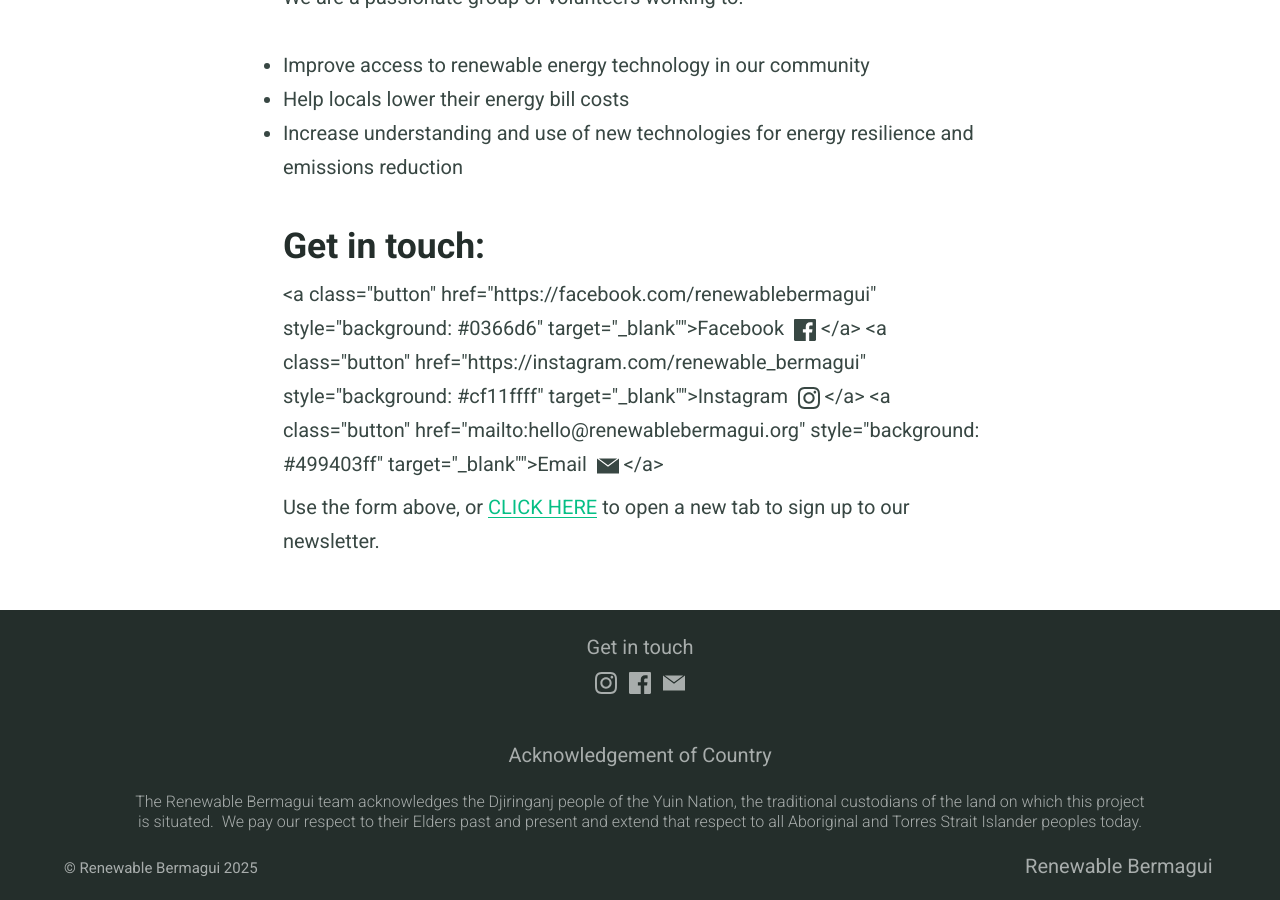
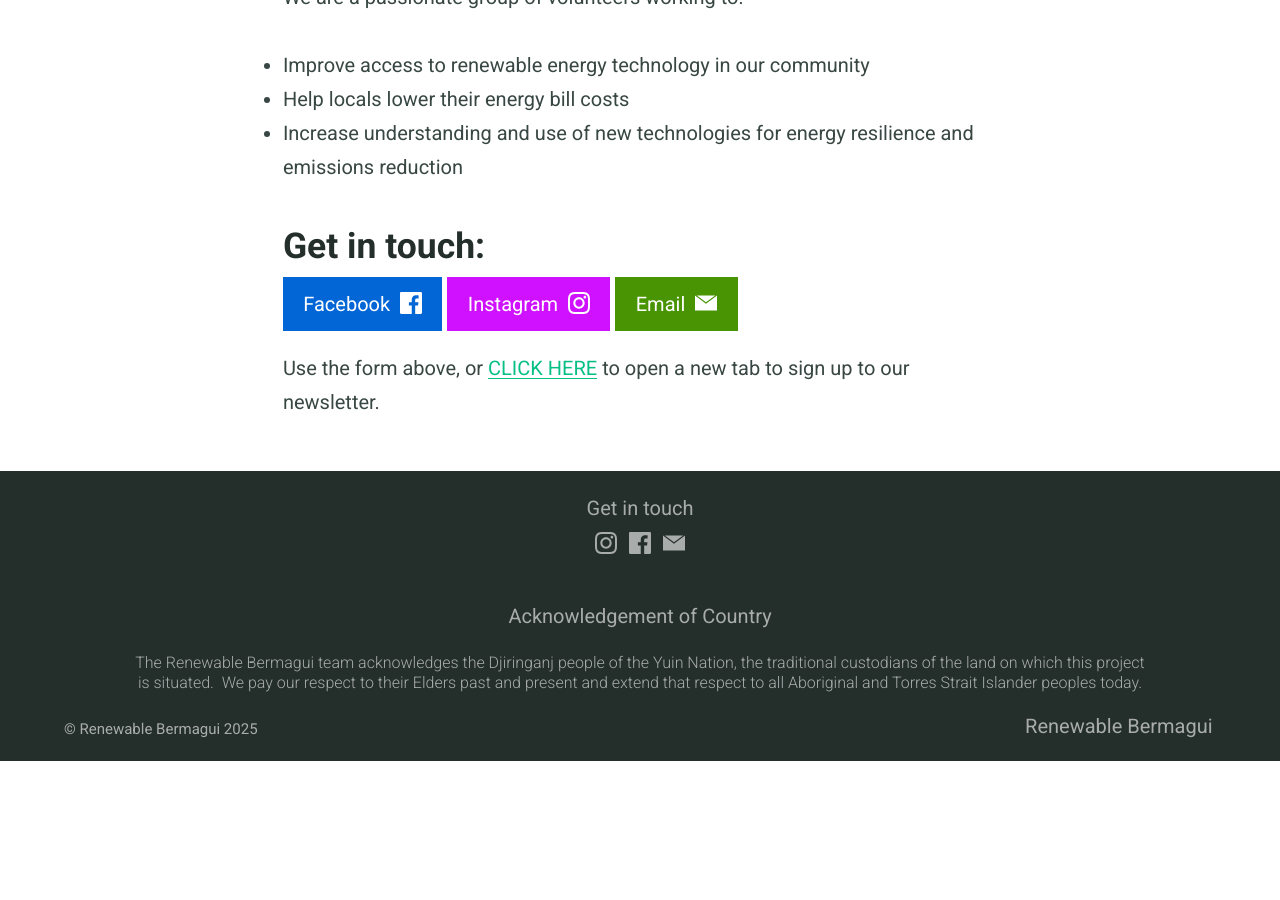
Before and after one commit to renewablebermagui/renewablebermagui.github.io, a Jekyll site: the page built from index.md, in a window 1280 px wide and 900 px high, scrolled down 956 px. Built offline with Jekyll 4.4.1, drawn with Linux system fonts in a browser that asks for light colours; some web fonts are replaced; our own code applies the rules of GitHub Pages for plain Markdown files; after the commit the page ends 1717 px from its top, so only the background shows below that.

Commit message:
tricky extra quote

```diff
--- a/_includes/button.html
+++ b/_includes/button.html
@@ -1 +1 @@
-<a class="button" href="{{ include.link | default: '#' }}"{% if include.color %} style="background: {{ include.color }}"{% endif %}{% if include.target %} target="{{ include.target }}"{% endif %}">{{ include.text | default: "Button" }}{% if include.icon %}&nbsp; {% include icon.html id=include.icon title=include.icon %}{% endif %}</a>
+<a class="button" href="{{ include.link | default: '#' }}"{% if include.color %} style="background: {{ include.color }}"{% endif %}{% if include.target %} target="{{ include.target }}"{% endif %}>{{ include.text | default: "Button" }}{% if include.icon %}&nbsp; {% include icon.html id=include.icon title=include.icon %}{% endif %}</a>
```
